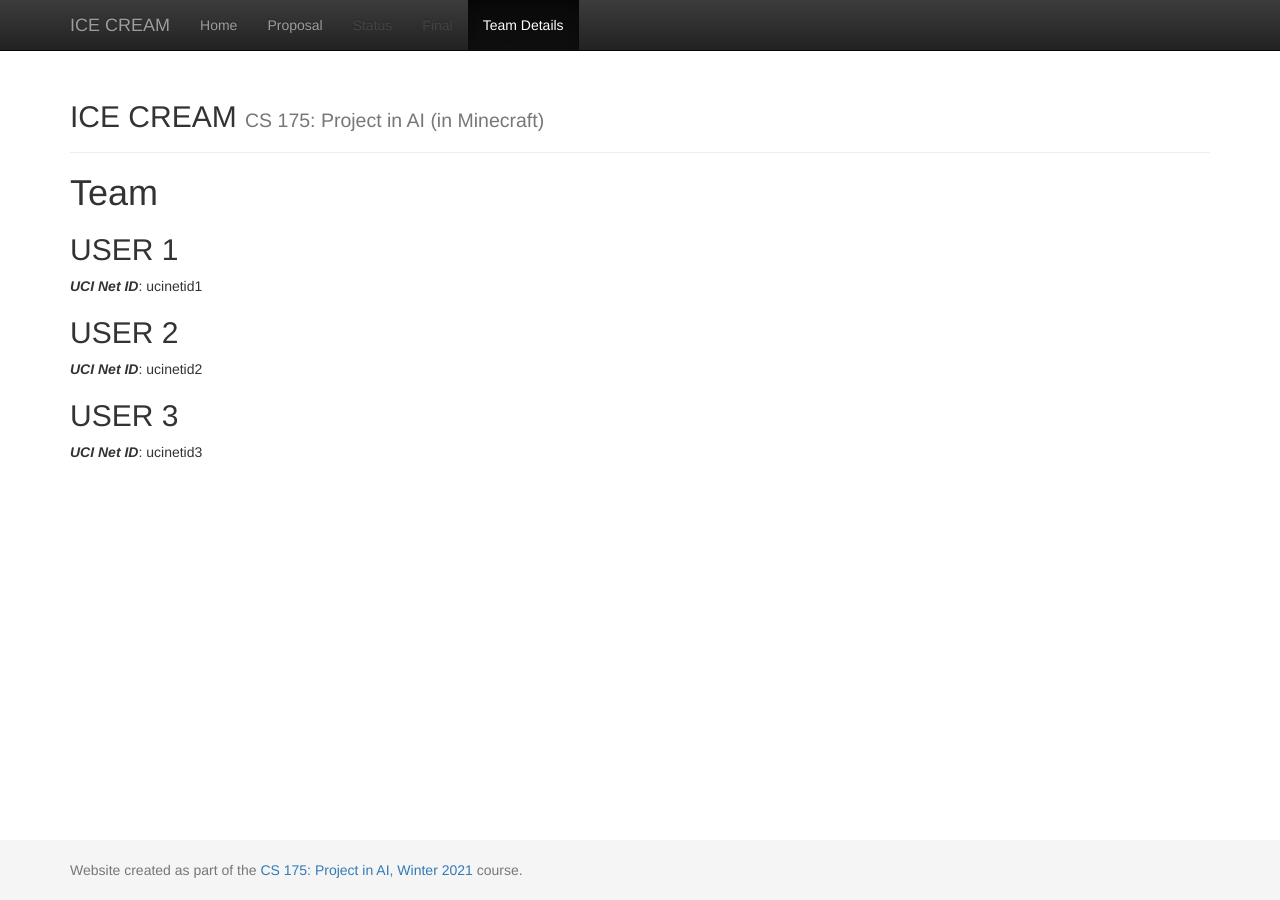
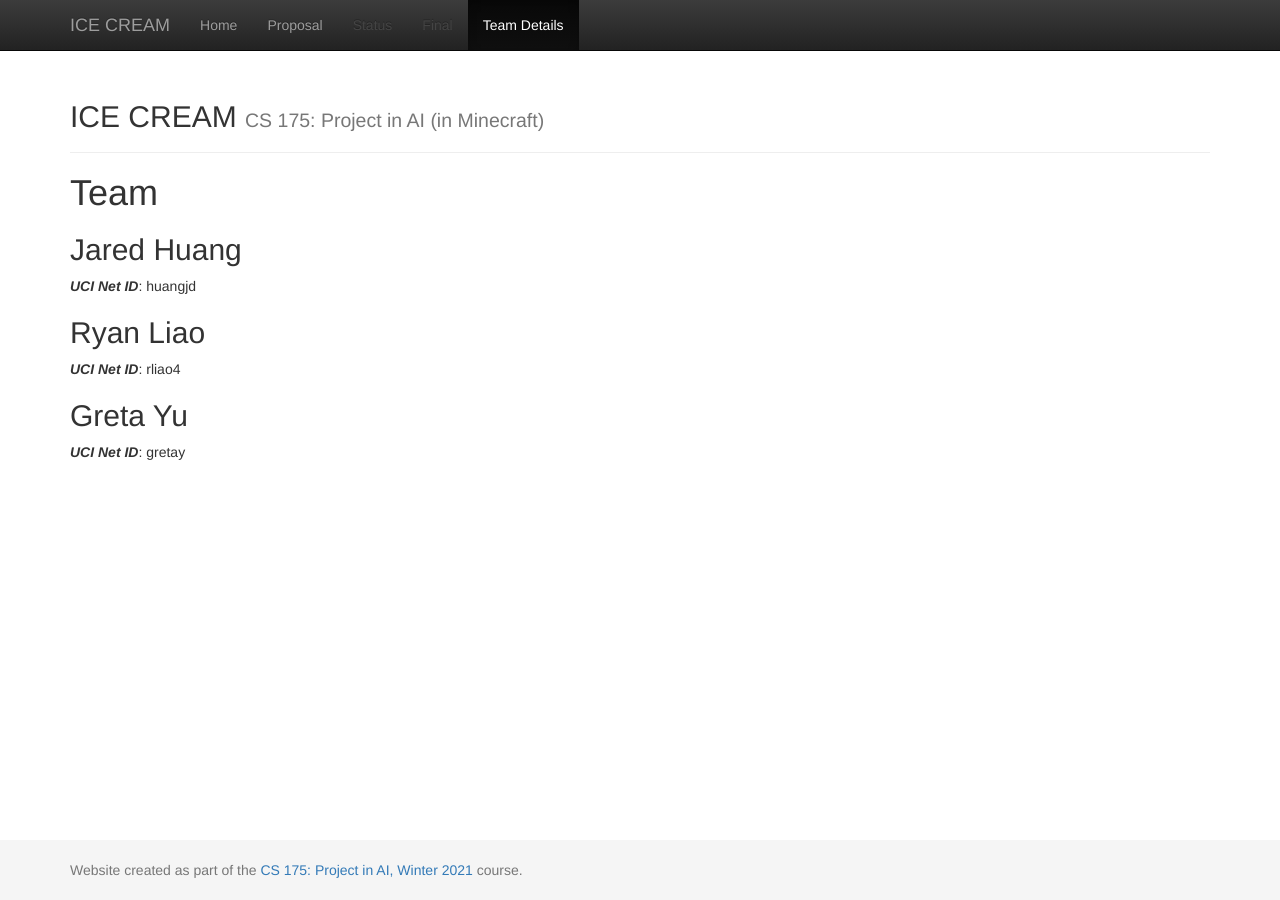
Before and after one commit to rliao147/CS175EGG, a Jekyll site: the page built from docs/team.md, in a window 1280 px wide. Built offline with Jekyll 4.4.1, drawn with Linux system fonts in a browser that asks for light colours.

Commit message:
update team info

```diff
--- a/docs/team.md
+++ b/docs/team.md
@@ -6,11 +6,11 @@
 # {{ page.title }}
 
 
-## USER 1
-***UCI Net ID***: ucinetid1
+## Jared Huang
+***UCI Net ID***: huangjd
 
-## USER 2
-***UCI Net ID***: ucinetid2
+## Ryan Liao
+***UCI Net ID***: rliao4
 
-## USER 3
-***UCI Net ID***: ucinetid3
+## Greta Yu
+***UCI Net ID***: gretay
```
